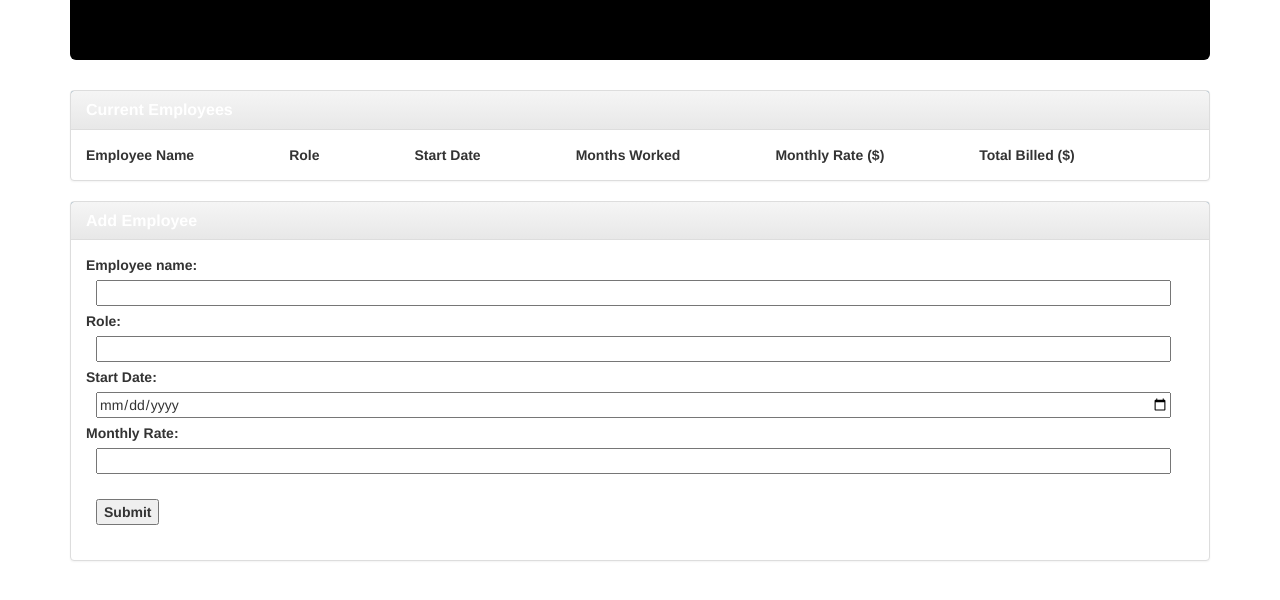
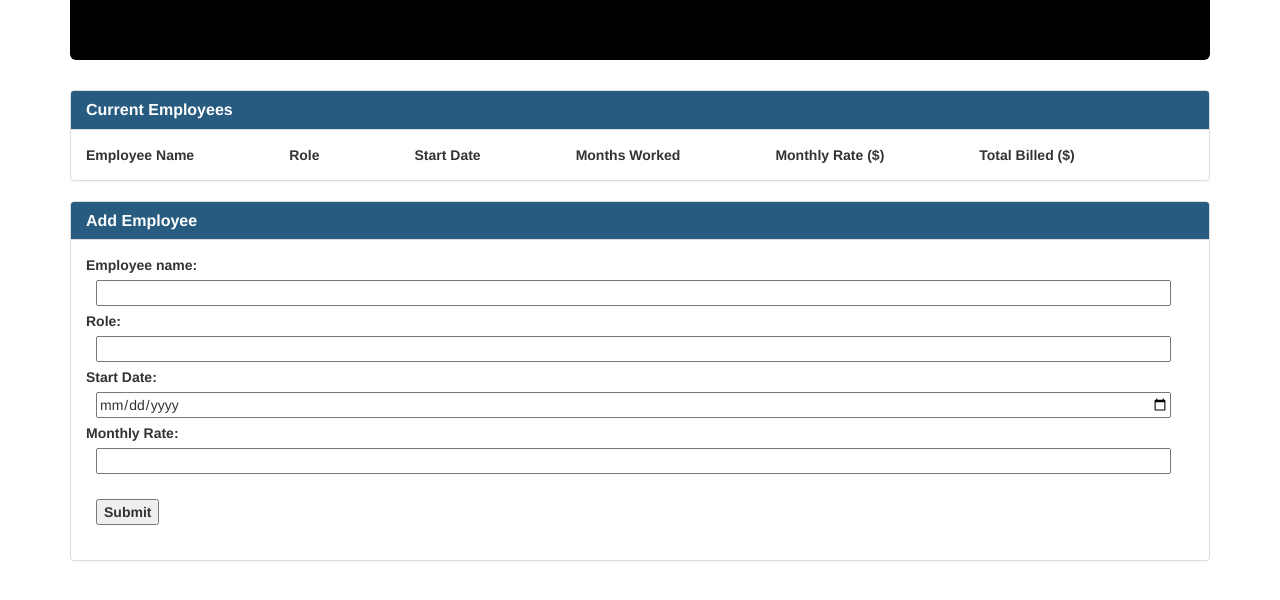
Before and after one commit to ashleyedds/EmployeeTimeCard, a plain HTML site: page index.html in a window 1280 px wide. Shown: the part 180-780 px from the top of the page. Drawn offline with nearby package versions, Linux system fonts and the light colour scheme.

Commit message:
panel header fix

```diff
--- a/assets/css/style.css
+++ b/assets/css/style.css
@@ -1,4 +1,3 @@
-
 /* HEADER */
 .jumbotron {
     text-align: center;
@@ -13,13 +12,13 @@ th {
 }
 
 /* PANEL */
-.panel .panel-heading {
-    background-color: rgb(39, 92, 128);
-    color: #fff;
+.panel-default .panel-heading {
+    background: rgb(39, 92, 128);
 }
 
 .panel .panel-heading .panel-title {
     font-weight: bold;
+    color: #fff;
 }
 
 /* FORM */
```
